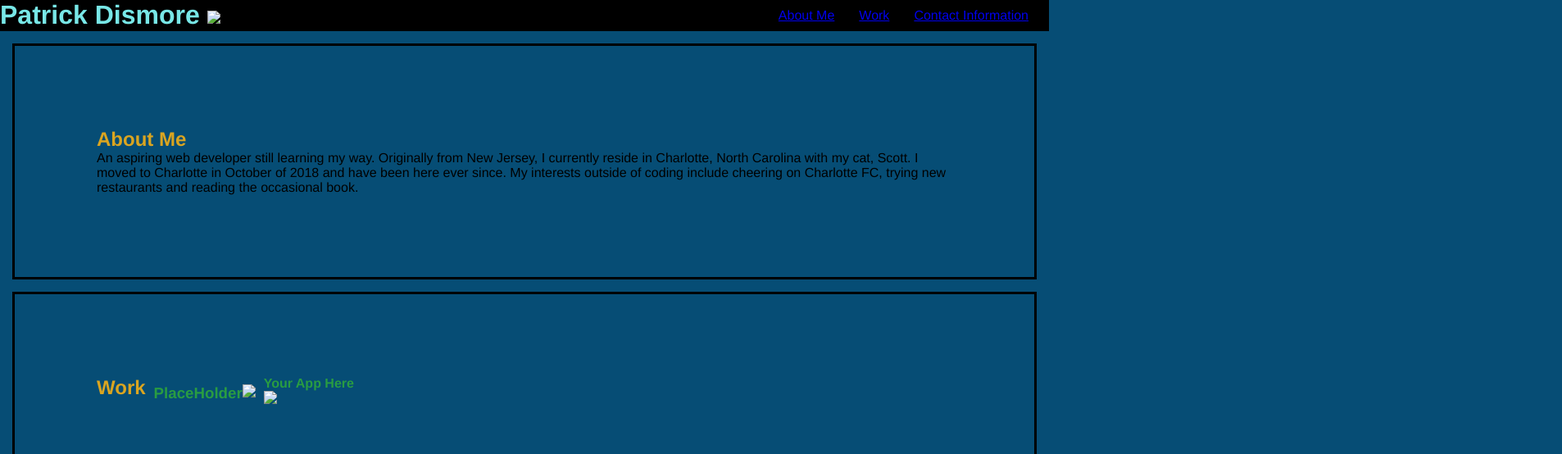
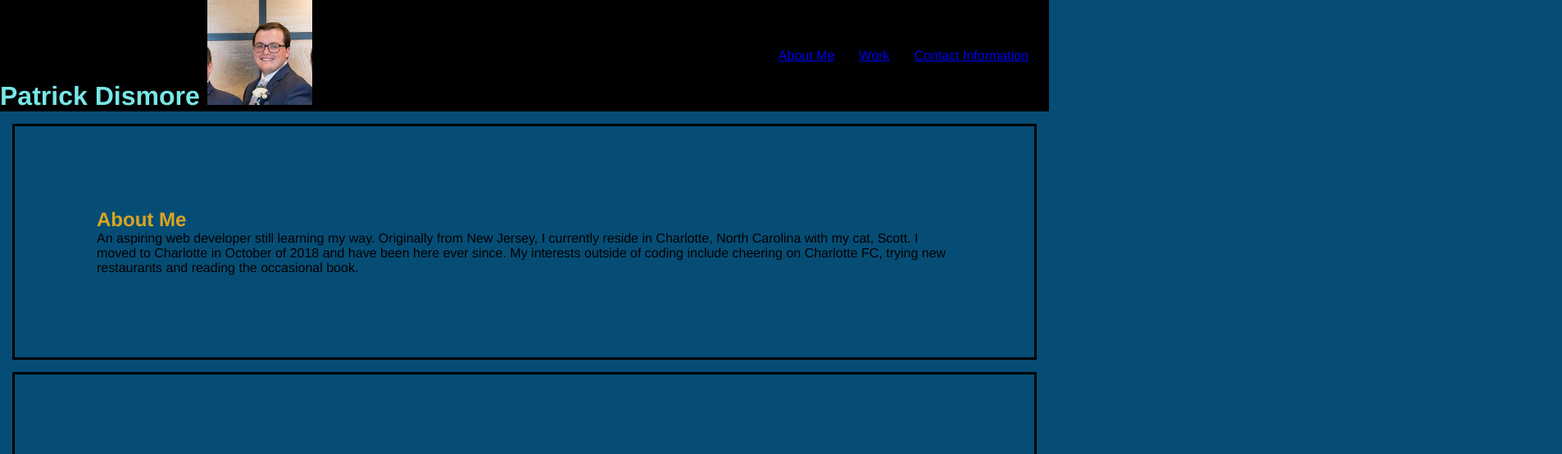
Before and after one commit to PDismore/Personal-Portfolio, a plain HTML site: page index.html in a window 1280 px wide. Shown: the top 554 px of the page at 82% size, 1906 px wide, since content can reach past the window. Drawn offline with Linux system fonts and the light colour scheme; the site is published under a folder, as on GitHub Pages, so addresses that start at the root find nothing.

Commit message:
relative image pathing

```diff
--- a/index.html
+++ b/index.html
@@ -10,7 +10,7 @@
 <body>
 <!-- Header Section/ Nav Buttons -->
     <header>
-        <h1 class="header">Patrick Dismore <img src="/assets/images/profile.jpg"></h1>
+        <h1 class="header">Patrick Dismore <img src="./assets/images/profile.jpg"></h1>
         <nav>
             <ul>
                 <li><a href="#about-me">About Me</a></li>
@@ -32,11 +32,11 @@
             <article class="work-ex">
                 <div class="work-primary">
                     <h3>PlaceHolder</h3>
-                    <img src="/assets/images/placeholder-image.png">
+                    <img src="./assets/images/placeholder-image.png">
                 </div>
                <div>
                     <h4> Your App Here</h4>
-                    <img src="/assets/images/placeholder-image.png">
+                    <img src="./assets/images/placeholder-image.png">
                 </div>
             </article>
         </div>
```
